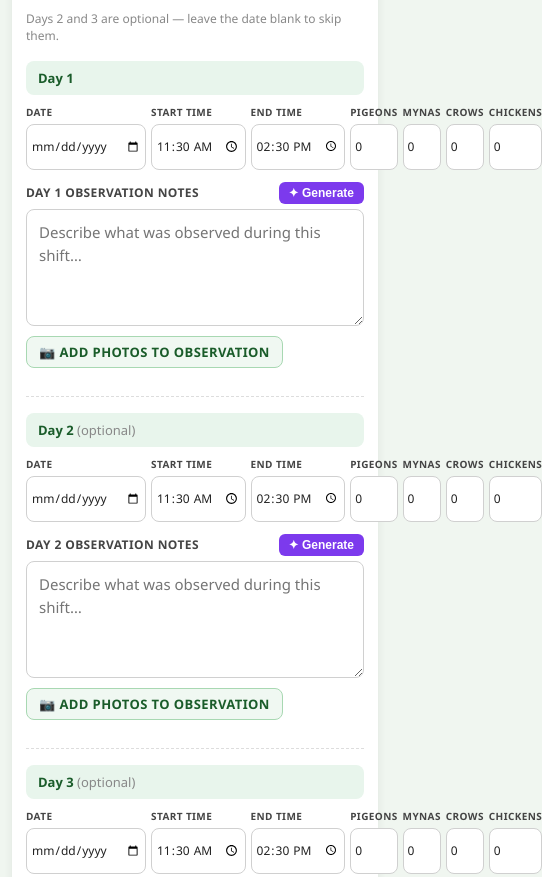
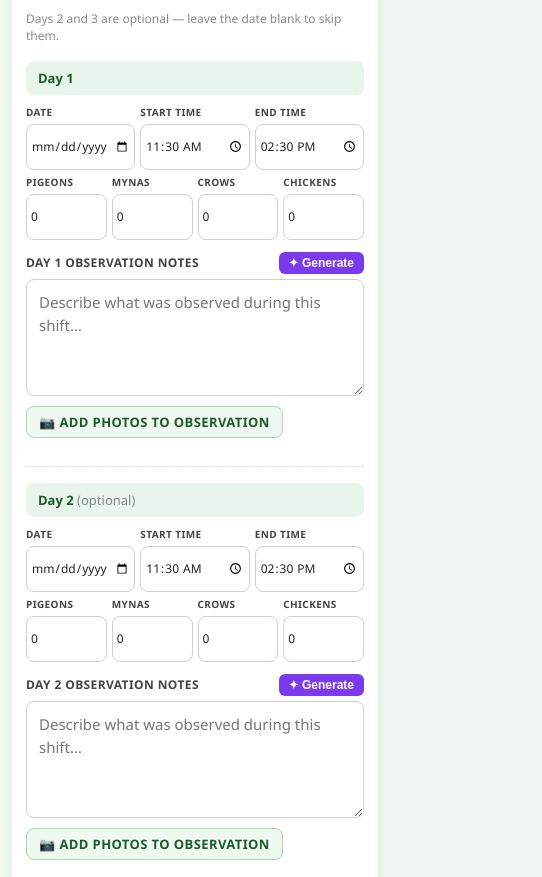
Before and after one commit to vinitheory243/nparks-ob-log, a website: page index.html in a window 390 px wide. Shown: the part 960-1837 px from the top of the page, 542 px wide, since content can reach past the window. Drawn offline with Linux system fonts and the light colour scheme.

Commit message:
Phone layout: 3 date/time fields top row, 4 counts bottom row

```diff
--- a/index.html
+++ b/index.html
@@ -136,9 +136,11 @@
     /* 3-col on mobile: date/start/end wrap to row 1, birds to row 2 */
     .bird-row {
       display: grid;
-      grid-template-columns: repeat(7, 1fr);
+      grid-template-columns: repeat(12, 1fr);
       gap: 5px;
     }
+    .bird-row > :nth-child(-n+3) { grid-column: span 4; }
+    .bird-row > :nth-child(n+4)  { grid-column: span 3; }
     .bird-row .form-group label { font-size: 10px; white-space: nowrap; overflow: hidden; text-overflow: ellipsis; }
     .bird-row input { padding: 7px 4px; font-size: 12px; min-width: 0; }
 
@@ -186,6 +188,7 @@
       .span2 { grid-column: span 2; }
       .span3 { grid-column: span 3; }
       .bird-row { grid-template-columns: 1.6fr 1.1fr 1.1fr 72px 72px 72px 72px; gap: 8px; }
+      .bird-row > :nth-child(-n+3), .bird-row > :nth-child(n+4) { grid-column: auto; }
       .bird-row .form-group label { font-size: 11px; }
       .bird-row input { padding: 8px 6px; font-size: 13px; }
       .btn-wrap { position: static; background: none; padding: 8px 0 40px; }
```
